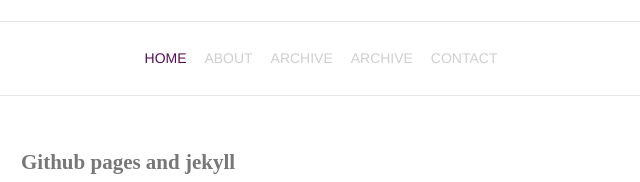
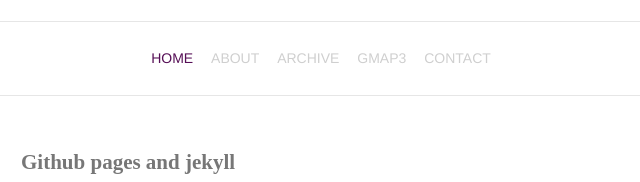
Before and after one commit to shin-jaewook/shin-jaewook.github.io, a plain HTML site: page index.html in a window 1280 px wide. Shown: the part 204-386 px from the top of the page, 319-959 px from the left. Drawn offline with nearby package versions, Linux system fonts and the light colour scheme; a script that the page names is missing; files whose address does not match are found by name.

Commit message:
Update index.html

```diff
--- a/index.html
+++ b/index.html
@@ -43,8 +43,8 @@
         <li class="nav-archive">
             <a href="/archive">Archive</a>
         </li>
-        <li class="nav-index2">
-            <a href="index2.html">Archive</a>
+        <li class="nav-gmap3_basic">
+            <a href="gmap3.html">gmap3</a>
         </li>
         <li>
           <a href="mailto:jae3wook7@outlook.com">Contact</a>
```
